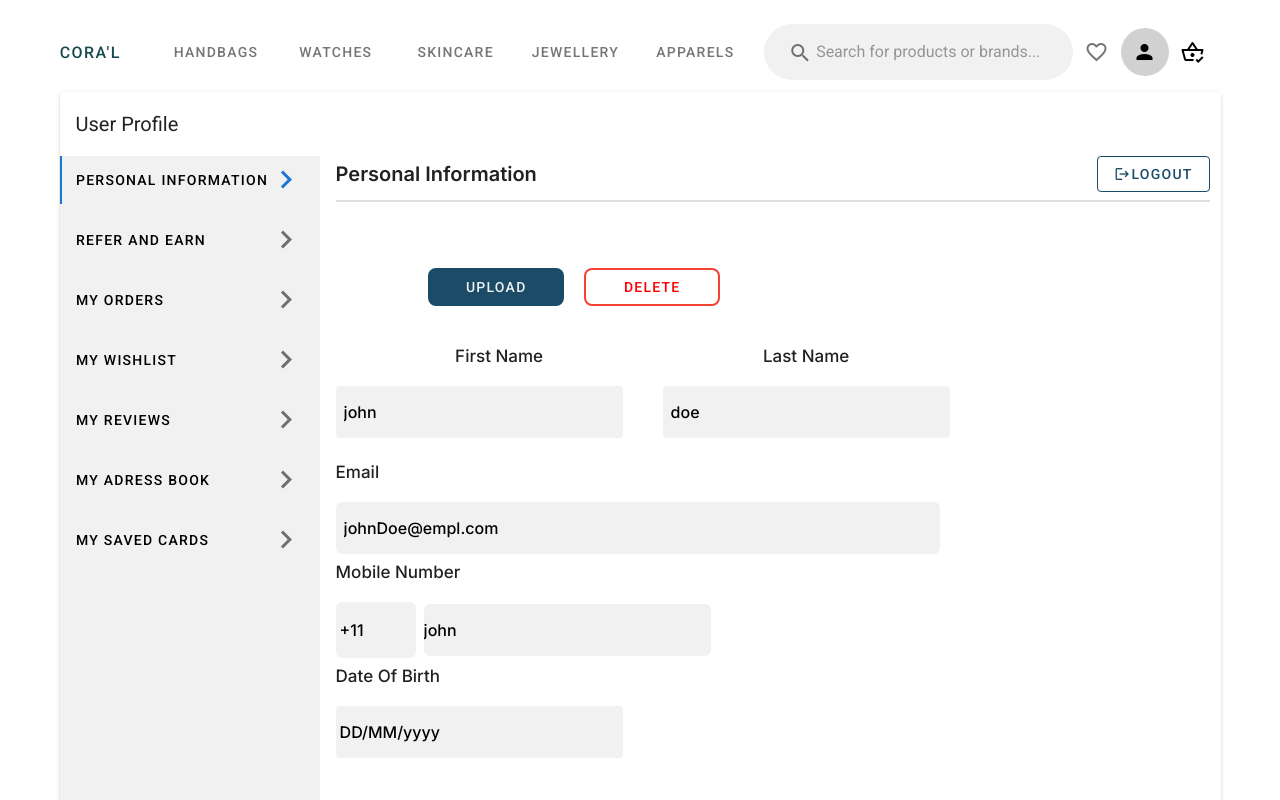
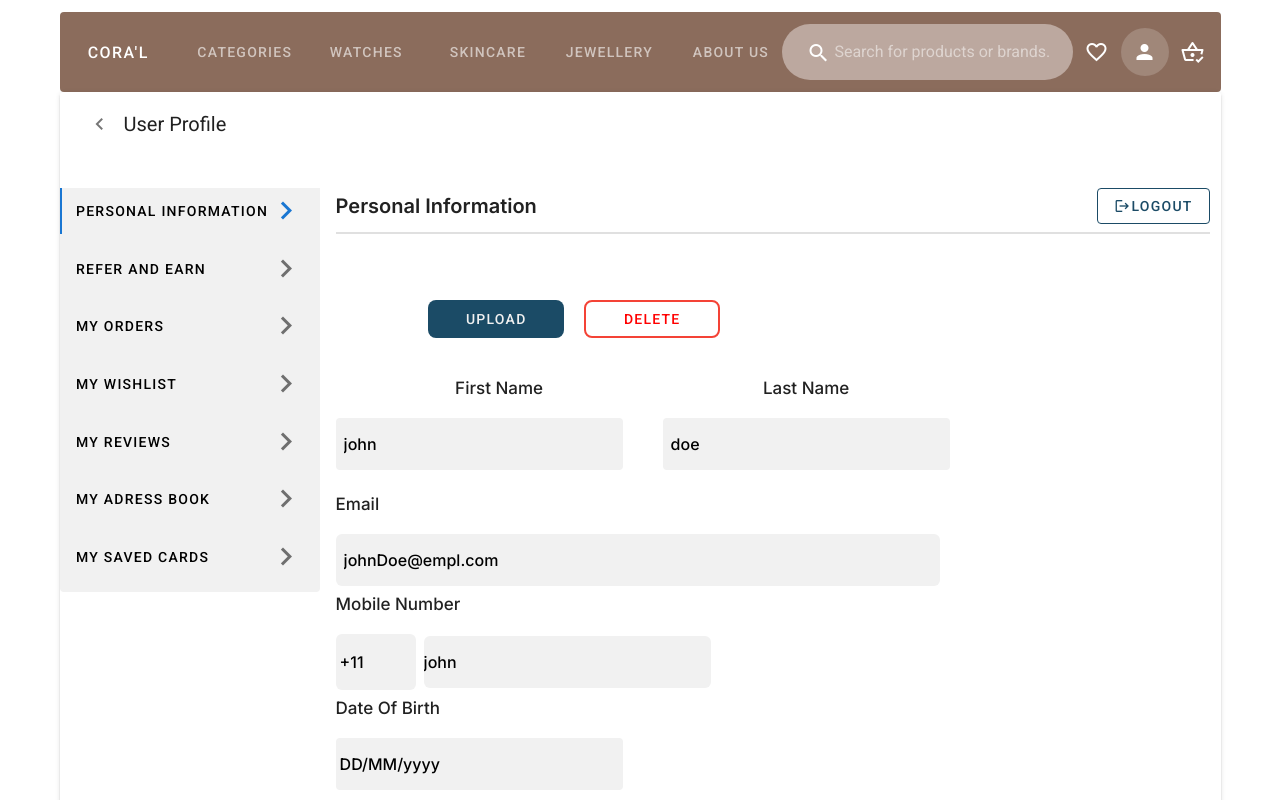
Before and after one commit to med-redha/fake-store, a Vue app: page /userProfile in a window 1280 px wide. Shown: the top 800 px of the page. Built offline with nearby package versions, Linux system fonts and the light colour scheme.

Commit message:
refact: add button standard paths to cruise between pages as well as style the app-bar

```diff
--- a/src/App.vue
+++ b/src/App.vue
@@ -1,20 +1,20 @@
 <template>
   <v-app>
     <v-container>
-      <v-app-bar color="white" dense  rounded="" flat height="80px">
-        <v-btn to="/" text color="#17494D" icon x-large>CORA'L</v-btn>
+      <v-app-bar color="#8b6c5c" dense dark rounded="" flat height="80px">
+        <v-btn to="/" text color="white" class="ml-4" icon x-large>CORA'L</v-btn>
         <div class="tab_wrapper">
-          <v-tabs hide-slider fixed-tabs color="black" height="80px"  class="ml-10">
-          <v-tab to="/category">Handbags</v-tab>
+          <v-tabs hide-slider fixed-tabs color="black" height="40px"  class="ml-10" background-color="#8b6c5c">
+          <v-tab to="/category">Categories</v-tab>
           <v-tab to="/product">Watches</v-tab>
           <v-tab>Skincare</v-tab>
           <v-tab>Jewellery</v-tab>
-          <v-tab>Apparels</v-tab>
+          <v-tab to="/about">About Us</v-tab>
         </v-tabs>
         </div>
         <v-spacer></v-spacer>
         <v-text-field
-          background-color="#f1f1f1"
+          background-color="#bca89f"
           placeholder="Search for products or brands..."
           rounded
           hide-details
@@ -27,11 +27,11 @@
         <v-btn icon>
           <v-icon>mdi-heart-outline</v-icon>
         </v-btn>
-        <v-btn icon color="black" to="/userProfile">
+        <v-btn icon color="white" to="/userProfile">
           <v-icon>mdi-account</v-icon>
         </v-btn>
-        <v-btn icon color="black">
-          <v-icon>mdi-basket-check-outline</v-icon>
+        <v-btn icon color="white" to="myCart">
+          <v-icon >mdi-basket-check-outline</v-icon>
         </v-btn>
       </v-app-bar>
       <v-main>
--- a/src/components/checkOutPayment.vue
+++ b/src/components/checkOutPayment.vue
@@ -80,7 +80,7 @@
               color="#1b4b66"
               height="44"
               width="136"
-              to="/order"
+              to="/userProfile"
               ><span>Next</span></v-btn
             >
           </div>
--- a/src/components/orderDetails.vue
+++ b/src/components/orderDetails.vue
@@ -81,7 +81,7 @@
                 <div class="odbr_sub my-3">{{rightSide.phonenum}}</div>
               </div>
                 <div class="odbr_btnGroupe mb-2  mt-8">
-                  <v-btn depressed color="#1B4B66" dark width="136" height="44" class="mr-6" >{{rightSide.btnTwo}}</v-btn>
+                  <v-btn depressed color="#1B4B66" dark width="136" height="44" class="mr-6"  to="/category">{{rightSide.btnTwo}}</v-btn>
                   <v-btn outlined color="#1B4B66" width="136" height="44">{{rightSide.btnThree}}</v-btn>
                 </div>
               </div>
--- a/src/views/ProductPage.vue
+++ b/src/views/ProductPage.vue
@@ -105,6 +105,7 @@
               color="#1b4b66"
               width="240px"
               height="44px"
+              to="/myCart"
             >
               <v-icon color="white">mdi-basket-check-outline</v-icon>
               <span class="v-btn__content">Add to bag</span>
--- a/src/views/userProfile.vue
+++ b/src/views/userProfile.vue
@@ -2,9 +2,9 @@
   <div class="userProfile">
     <v-card>
       <v-toolbar flat>
-        <v-toolbar-title>User Profile</v-toolbar-title>
+        <v-toolbar-title class="d-flex align-center "><v-btn icon to="/"><v-icon>mdi-chevron-left</v-icon></v-btn> <span>User Profile</span></v-toolbar-title>
       </v-toolbar>
-      <v-tabs vertical background-color="#F1F1F1">
+      <v-tabs vertical background-color="#F1F1F1" height="404px" class="mt-8">
         <v-tab class="mb-3">
           <span class="tabs_side">Personal Information</span>
           <v-spacer></v-spacer> <v-icon large>mdi-chevron-right</v-icon></v-tab
```
